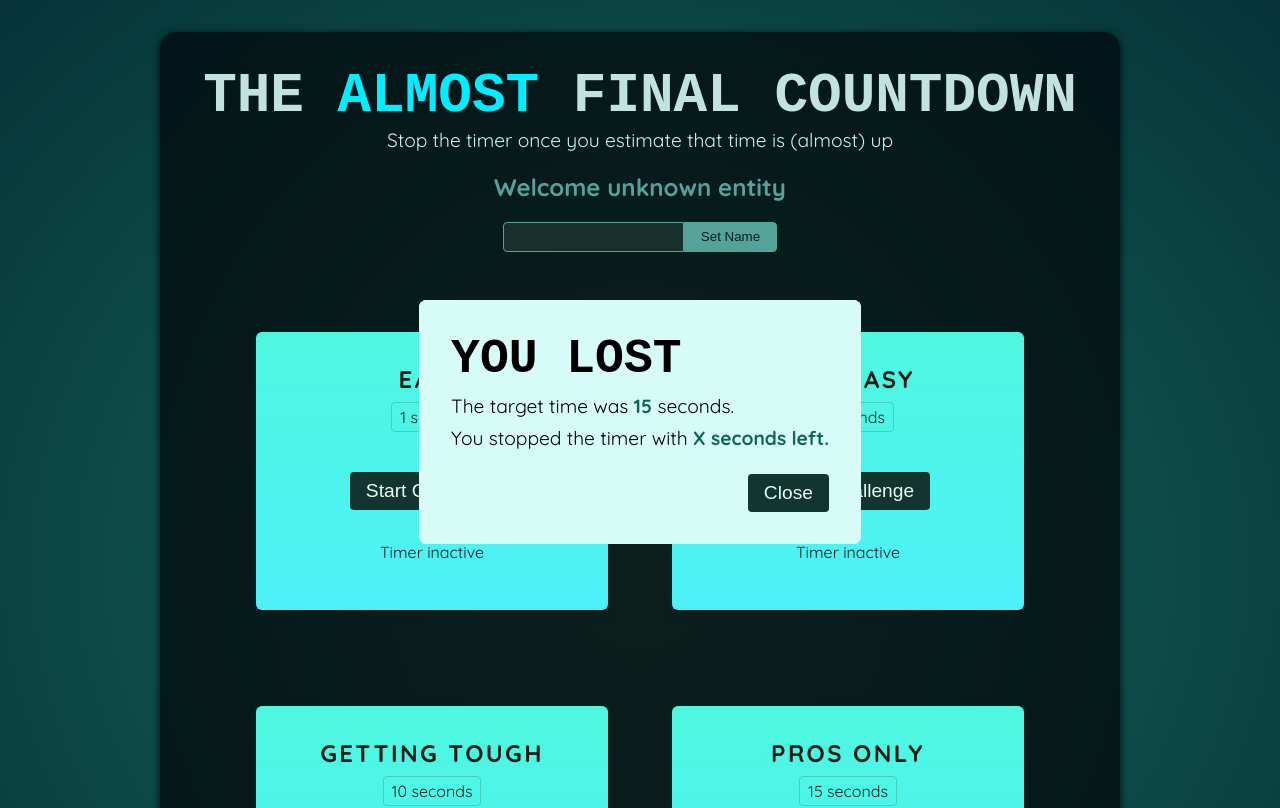
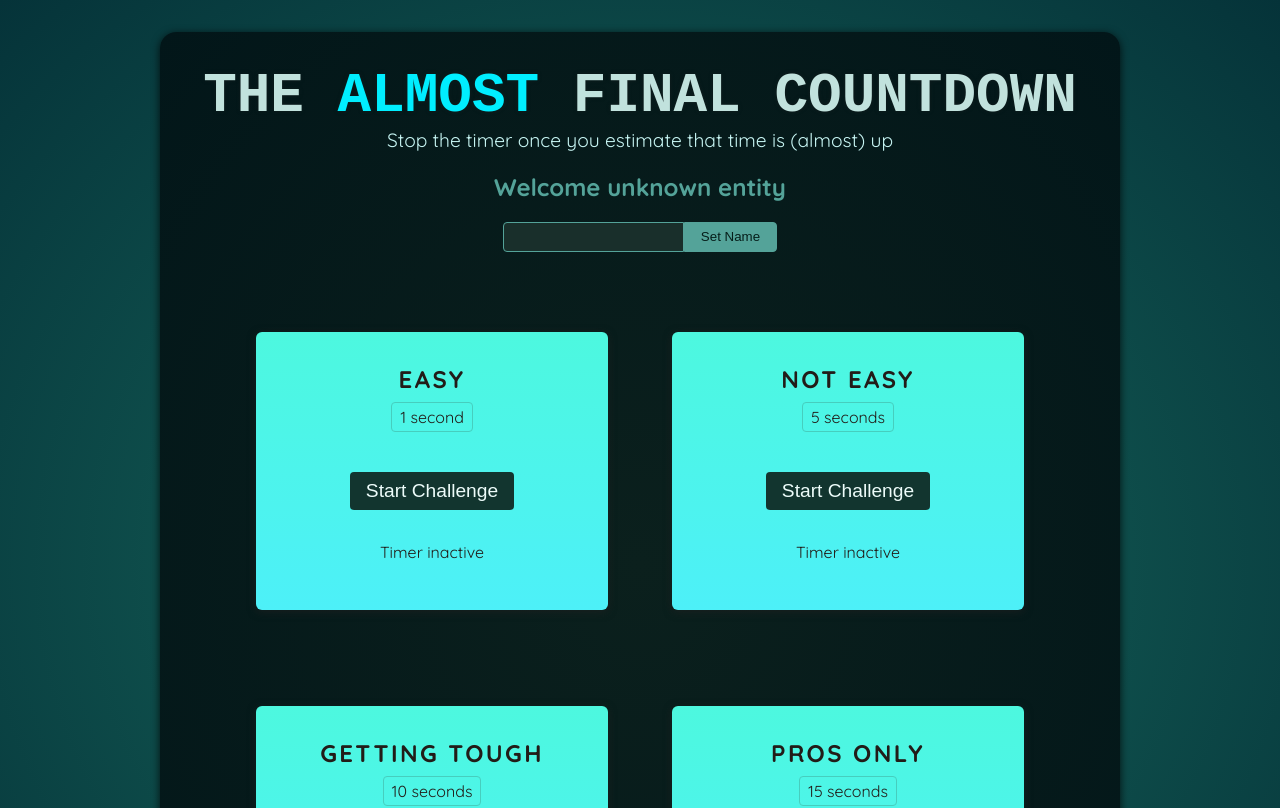
Before and after one commit to m2na7/study-react, a React (Vite) app in the folder Project16/: page / in a window 1280 px wide. Shown: the top 808 px of the page. Built offline with nearby package versions, Linux system fonts and the light colour scheme; a web font is replaced by a local one.

Commit message:
useImperativeHandle

```diff
--- a/Project16/src/components/ResultModal.jsx
+++ b/Project16/src/components/ResultModal.jsx
@@ -1,12 +1,21 @@
-import { forwardRef } from "react";
+import { forwardRef, useImperativeHandle, useRef } from "react";
 
 // ref 값을 다른 컴포넌트로 전달하기 위해서는 forwardRef를 사용해야 한다.
 const ResultModal = forwardRef(function ResultModal(
   { result, targetTime },
   ref
 ) {
+  const dialog = useRef();
+
+  useImperativeHandle(ref, () => {
+    return {
+      open() {
+        dialog.current.showModal(); // 내장 dialog 요소 (표준 브라우저 기능)
+      },
+    };
+  });
   return (
-    <dialog ref={ref} className="result-modal" open>
+    <dialog ref={dialog} className="result-modal">
       <h2>You {result}</h2>
       <p>
         The target time was <strong>{targetTime}</strong> seconds.
--- a/Project16/src/components/TimerChallenge.jsx
+++ b/Project16/src/components/TimerChallenge.jsx
@@ -12,7 +12,7 @@
   function handleStart() {
     timer.current = setTimeout(() => {
       setTimerExpired(true);
-      dialog.current.showModal(); // 내장 dialog 요소 (표준 브라우저 기능)
+      dialog.current.open();
     }, targetTime * 1000);
 
     setTimerStarted(true);
```
